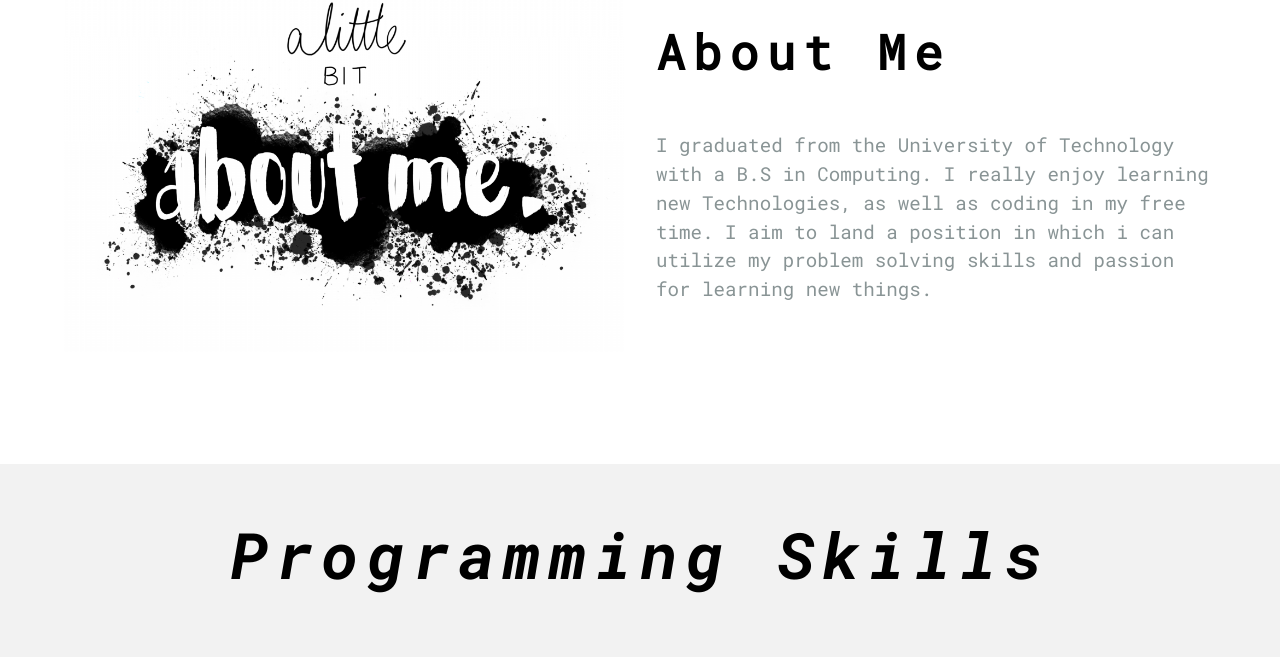
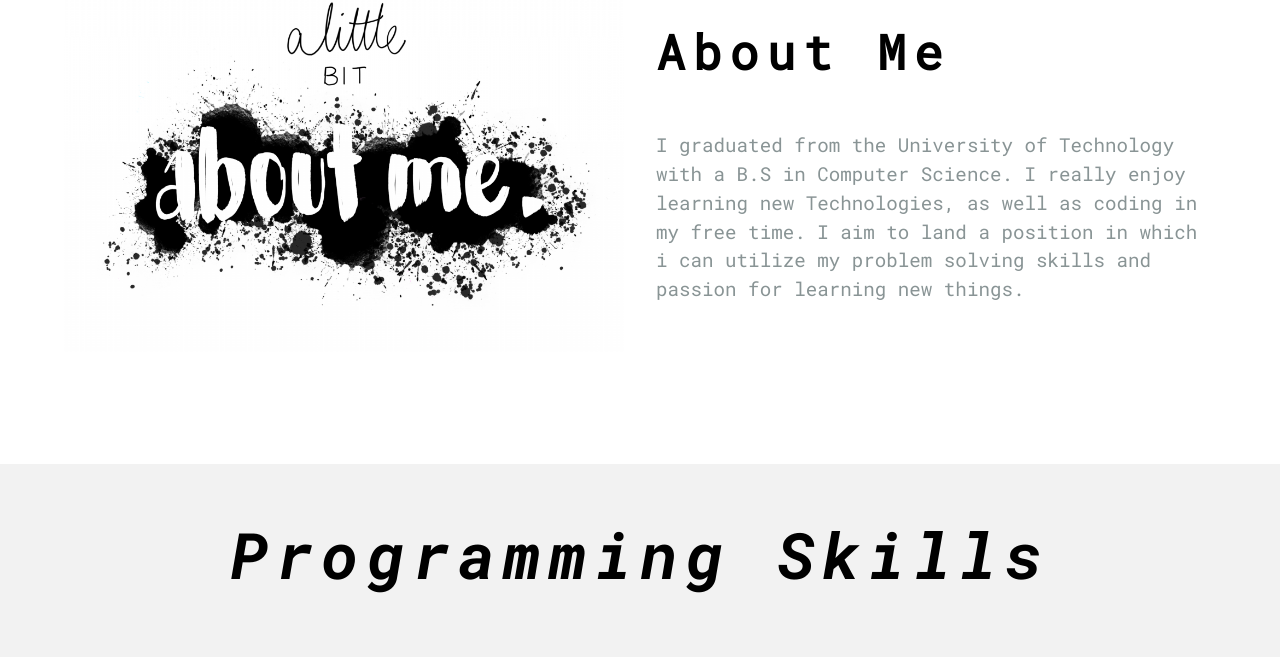
Before and after one commit to DonSutherland95/portfolio, a plain HTML site: page index.html in a window 1280 px wide. Shown: the part 980-1637 px from the top of the page. Drawn offline with Linux system fonts and the light colour scheme.

Commit message:
Update index.html
update info

```diff
--- a/index.html
+++ b/index.html
@@ -67,7 +67,7 @@
             <h1 class="about-info__title">about me</h1>
             <p class="about-info__text">
               I graduated from the University of Technology with a B.S in
-              Computing. I really enjoy learning new Technologies, as well as
+              Computer Science. I really enjoy learning new Technologies, as well as
               coding in my free time. I aim to land a position in which i can utilize my problem solving skills
                and passion for learning new things.
             </p>
```
